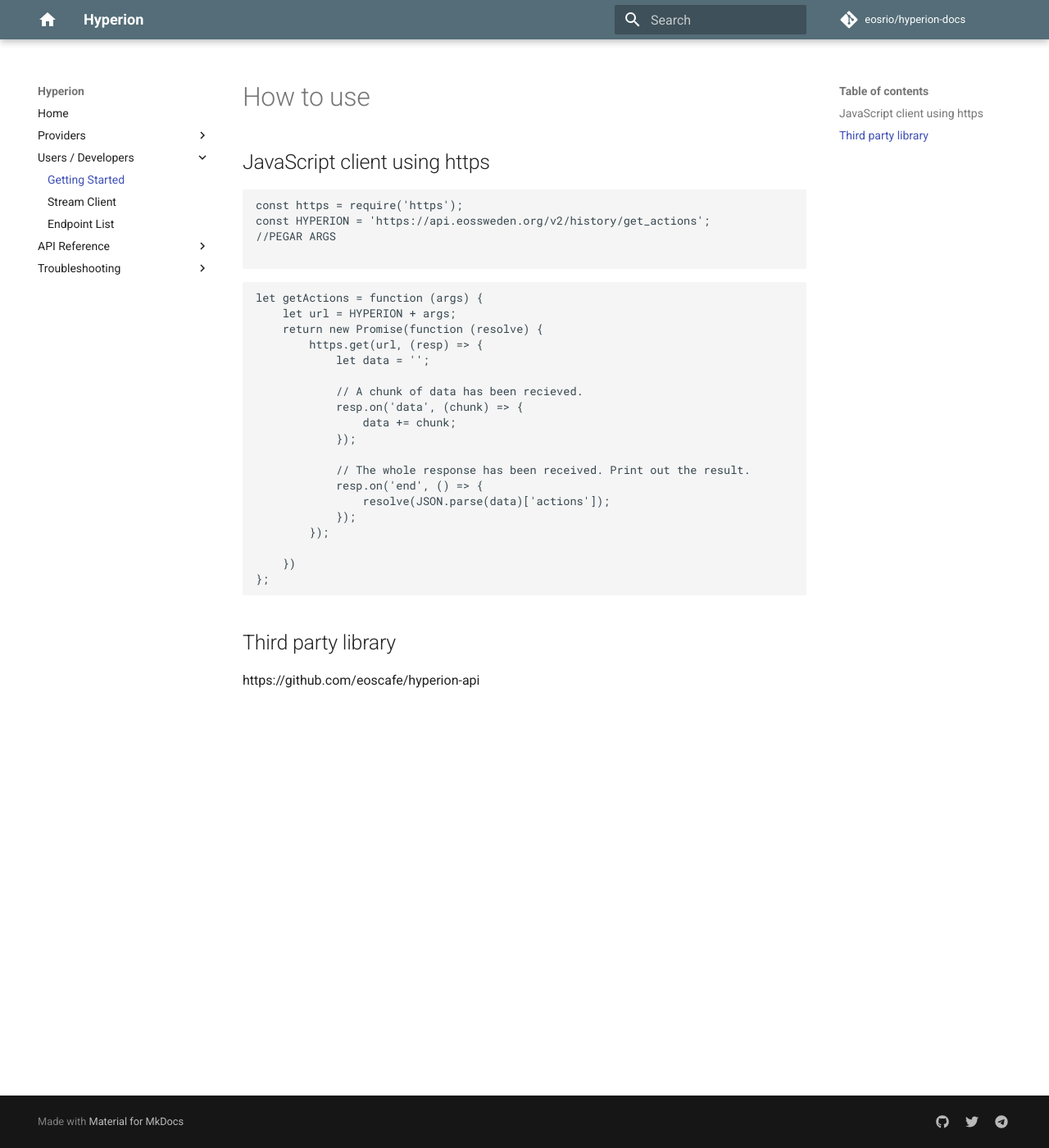
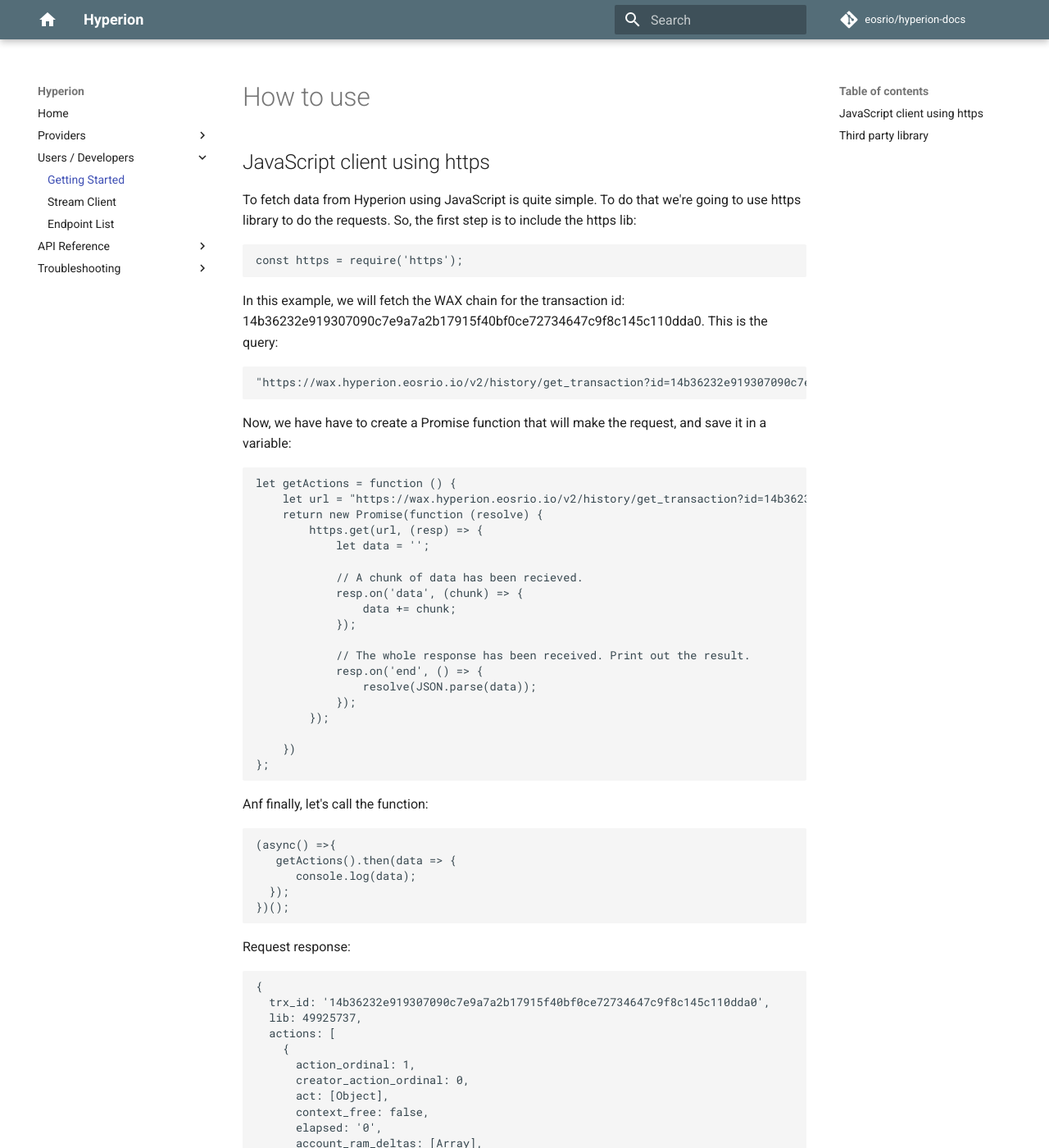
Before and after one commit to eosrio/hyperion-docs, an MkDocs documentation site: the page built from docs/howtouse.md, in a window 1280 px wide and 1400 px high. Shown: the whole window at 82% size. Built offline with MkDocs 1.6.1 and Material for MkDocs 9.7.7, drawn with Linux system fonts in a browser that asks for light colours; comment, search, counter and statistics services are not loaded; some of the changed text lies outside the part shown.

Commit message:
howtouse

`````diff
--- a/docs/howtouse.md
+++ b/docs/howtouse.md
@@ -1,18 +1,22 @@
 # How to use
 
 ## JavaScript client using https
-
+To fetch data from Hyperion using JavaScript is quite simple. To do that we're going to use https library to do the requests.
+So, the first step is to include the https lib:
 ````javascript
 const https = require('https');
-const HYPERION = 'https://api.eossweden.org/v2/history/get_actions';
-//PEGAR ARGS
-
 ````
 
+In this example, we will fetch the WAX chain for the transaction id: 14b36232e919307090c7e9a7a2b17915f40bf0ce72734647c9f8c145c110dda0.
+This is the query:
+````
+"https://wax.hyperion.eosrio.io/v2/history/get_transaction?id=14b36232e919307090c7e9a7a2b17915f40bf0ce72734647c9f8c145c110dda0"
+````
 
+Now, we have have to create a Promise function that will make the request, and save it in a variable:
 ````javascript
-let getActions = function (args) {
-    let url = HYPERION + args;
+let getActions = function () {
+    let url = "https://wax.hyperion.eosrio.io/v2/history/get_transaction?id=14b36232e919307090c7e9a7a2b17915f40bf0ce72734647c9f8c145c110dda0";
     return new Promise(function (resolve) {
         https.get(url, (resp) => {
             let data = '';
@@ -24,7 +28,7 @@
 
             // The whole response has been received. Print out the result.
             resp.on('end', () => {
-                resolve(JSON.parse(data)['actions']);
+                resolve(JSON.parse(data));
             });
         });
 
@@ -32,5 +36,69 @@
 };
 ````
 
+Anf finally, let's call the function:
+````javascript
+(async() =>{
+   getActions().then(data => {
+      console.log(data);
+  });
+})();
+````
+
+Request response:
+````json
+{
+  trx_id: '14b36232e919307090c7e9a7a2b17915f40bf0ce72734647c9f8c145c110dda0',
+  lib: 49925737,
+  actions: [
+    {
+      action_ordinal: 1,
+      creator_action_ordinal: 0,
+      act: [Object],
+      context_free: false,
+      elapsed: '0',
+      account_ram_deltas: [Array],
+      '@timestamp': '2020-04-08T23:02:02.500',
+      block_num: 49924003,
+      producer: 'zenblockswax',
+      trx_id: '14b36232e919307090c7e9a7a2b17915f40bf0ce72734647c9f8c145c110dda0',
+      global_sequence: 260804226,
+      cpu_usage_us: 1173,
+      net_usage_words: 36,
+      inline_count: 3,
+      inline_filtered: false,
+      receipts: [Array],
+      code_sequence: 7,
+      abi_sequence: 7,
+      notified: [Array],
+      timestamp: '2020-04-08T23:02:02.500'
+    },
+    {
+      action_ordinal: 2,
+      creator_action_ordinal: 1,
+      act: [Object],
+      context_free: false,
+      elapsed: '0',
+      account_ram_deltas: [Array],
+      '@timestamp': '2020-04-08T23:02:02.500',
+      block_num: 49924003,
+      producer: 'zenblockswax',
+      trx_id: '14b36232e919307090c7e9a7a2b17915f40bf0ce72734647c9f8c145c110dda0',
+      global_sequence: 260804227,
+      receipts: [Array],
+      code_sequence: 6,
+      abi_sequence: 6,
+      notified: [Array],
+      timestamp: '2020-04-08T23:02:02.500'
+    }
+  ],
+  query_time_ms: 45.26
+}
+````
+
 ## Third party library
-https://github.com/eoscafe/hyperion-api
+There is a third party Javascript library made by EOS Cafe.
+Refer to their github for further information: https://github.com/eoscafe/hyperion-api
+
+!!!note
+    This is a third party library and is not maintained by EOS Rio
`````
